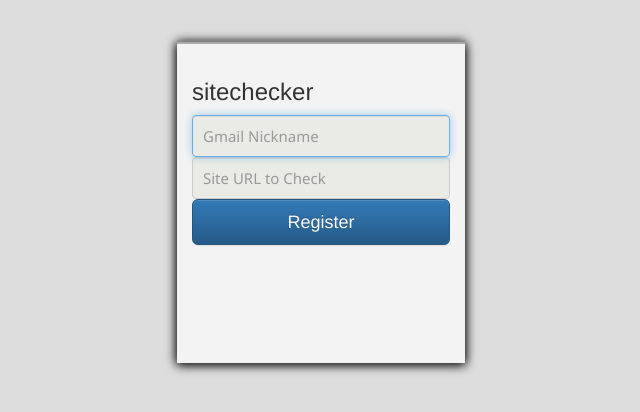
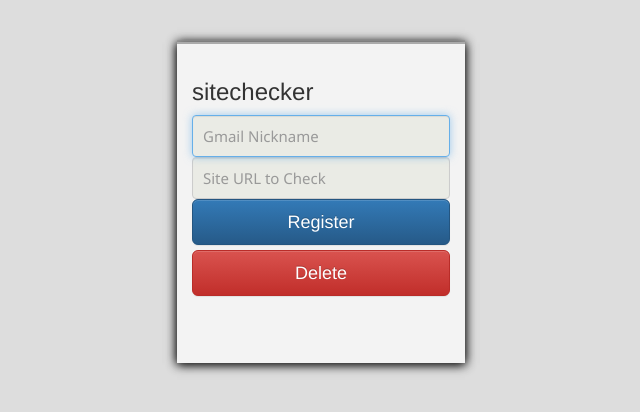
Before and after one commit to triplepy/sitechecker, a Django app: page / in a window 1280 px wide. Shown: the top 412 px of the page, without its empty margins (319-959 px from the left). Run offline with Django 3.2, Linux system fonts and the light colour scheme; some libraries are stand-ins or nearby versions.

Commit message:
add delete button

```diff
--- a/checker/templates/checker/home.html
+++ b/checker/templates/checker/home.html
@@ -10,9 +10,6 @@
     <script src="https://code.jquery.com/jquery-2.2.0.min.js"></script>
     <script src="https://maxcdn.bootstrapcdn.com/bootstrap/3.3.6/js/bootstrap.min.js" integrity="sha384-0mSbJDEHialfmuBBQP6A4Qrprq5OVfW37PRR3j5ELqxss1yVqOtnepnHVP9aJ7xS" crossorigin="anonymous"></script>
 
-
-
-</style>
   </head>
   <body>
     {% block content %}
@@ -22,10 +19,11 @@
           <form class="form-signin" id="login" role="form" action="/" method="post">
           <h3 class="form-signin-heading">sitechecker</h3>
             {% csrf_token %}
-              <input type="text" class="form-control" id="nickname" name="nickname" placeholder="Gmail Nickname" required autofocus/>
-              <input type="text" class="form-control" id="siteurl" name="siteurl" placeholder="Site URL to Check" required/>
+              <input type="text" class="form-control" id="nickname" name="nickname" placeholder="Gmail Nickname" required autofocus />
+              <input type="text" class="form-control" id="siteurl" name="siteurl" placeholder="Site URL to Check" required />
 
               <button class="btn btn-lg btn-primary btn-block" type="submit" id="register" >Register</button>
+              <button class="btn btn-lg btn-danger btn-block" type="button" id="delete">Delete</button>
           {% if site %}
               <div>
                 <p>Registered!! Check your email!</p>
```
